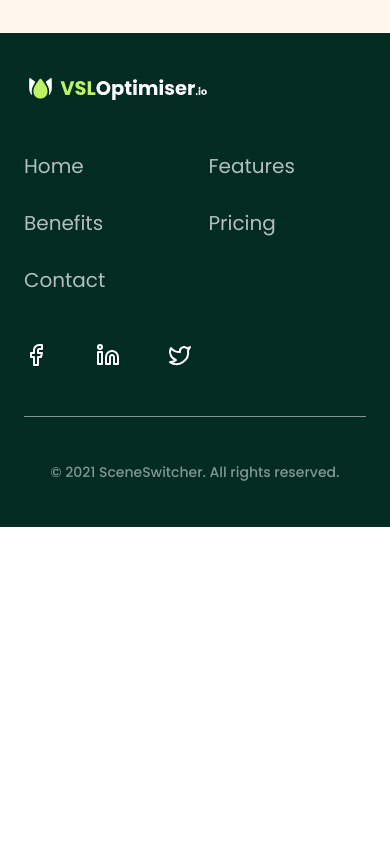
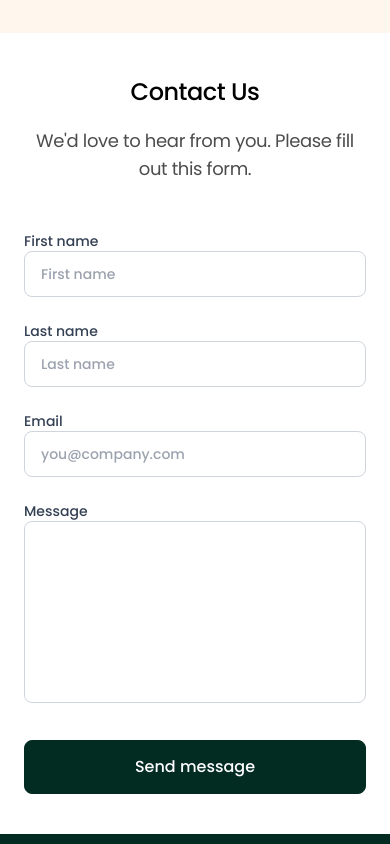
Before and after one commit to singhkaram/scene_switcher, a Next.js app: page / in a window 390 px wide. Shown: the part 2140-2984 px from the top of the page. Before the commit the page ends 2667 px from the top, so only its background shows below. Built offline with nearby package versions, Linux system fonts and the light colour scheme.

Commit message:
update: added form

```diff
--- a/src/app/page.tsx
+++ b/src/app/page.tsx
@@ -1,9 +1,18 @@
+"use client";
+
 import { BenefitsData } from "@/data";
 import styles from "@/styles/styles.module.css";
 import Image from "next/image";
 import Link from "next/link";
+import { useEffect, useState } from "react"; // Add useState and useEffect
 
 export default function Home() {
+  const [isClient, setIsClient] = useState(false); // State to track client-side rendering
+
+  useEffect(() => {
+    setIsClient(true); // Set to true after component mounts
+  }, []);
+
   return (
     <main className={styles.main_container}>
       <section className={styles.hero_section_container}>
@@ -58,9 +67,42 @@ export default function Home() {
         </p>
       </section>
       {/* <section className={styles.pricing_section_container}>pricing</section> */}
-      {/* <section className={styles.contactUs_section_container}>
-        contactus
-      </section> */}
+      <section className={styles.contactUs_section_container}>
+        <div className={styles.contactUs_text_container}>
+          <h1>Contact Us</h1>
+          <p>We&apos;d love to hear from you. Please fill out this form.</p>
+        </div>
+        {isClient && ( // Only render this part on the client
+          <form action="#" className={styles.form_container}>
+            <span className={styles.name_input_container}>
+              <label htmlFor="firstName">
+                First name
+                <input type="text" placeholder="First name" />
+              </label>
+              <label htmlFor="lastName">
+                Last name
+                <input type="text" placeholder="Last name" />
+              </label>
+            </span>
+            <label htmlFor="email">
+              Email
+              <input type="email" placeholder="you@company.com" />
+            </label>
+            <label htmlFor="message">
+              Message
+              <textarea rows={8} />
+            </label>
+            <button
+              type="submit"
+              name="submit"
+              id="submit"
+              className={styles.submit_btn}
+            >
+              Send message
+            </button>
+          </form>
+        )}
+      </section>
     </main>
   );
 }
--- a/src/components/svg/BenefitsIcons.tsx
+++ b/src/components/svg/BenefitsIcons.tsx
@@ -14,9 +14,9 @@ export const MemberLogo = () => {
       <path
         d="M35 37.5C35 35.0246 34.0167 32.6507 32.2663 30.9003C30.516 29.15 28.142 28.1667 25.6667 28.1667M25.6667 28.1667C23.1913 28.1667 20.8173 29.15 19.067 30.9003C17.3167 32.6507 16.3333 35.0246 16.3333 37.5M25.6667 28.1667C28.8883 28.1667 31.5 25.555 31.5 22.3333C31.5 19.1117 28.8883 16.5 25.6667 16.5C22.445 16.5 19.8333 19.1117 19.8333 22.3333C19.8333 25.555 22.445 28.1667 25.6667 28.1667ZM39.6667 36.3333C39.6667 32.4017 37.3333 28.75 35 27C35.767 26.4246 36.3803 25.6689 36.7857 24.8C37.191 23.931 37.3759 22.9755 37.324 22.0181C37.2721 21.0607 36.985 20.1308 36.488 19.3107C35.9911 18.4907 35.2997 17.8058 34.475 17.3167"
         stroke="#022C22"
-        stroke-width="2"
-        stroke-linecap="round"
-        stroke-linejoin="round"
+        strokeWidth="2"
+        strokeLinecap="round"
+        strokeLinejoin="round"
       />
     </svg>
   );
@@ -37,9 +37,9 @@ export const ShareLogo = () => {
       <path
         d="M38.6667 15.3333L30.5 38.6666L25.8333 28.1666M38.6667 15.3333L15.3333 23.4999L25.8333 28.1666M38.6667 15.3333L25.8333 28.1666"
         stroke="#022C22"
-        stroke-width="2"
-        stroke-linecap="round"
-        stroke-linejoin="round"
+        strokeWidth="2"
+        strokeLinecap="round"
+        strokeLinejoin="round"
       />
     </svg>
   );
@@ -60,9 +60,9 @@ export const ConnectLogo = () => {
       <path
         d="M21.1667 25.8333V30.5C21.1667 31.1188 21.4125 31.7123 21.8501 32.1499C22.2877 32.5875 22.8812 32.8333 23.5 32.8333H28.1667M18.8333 16.5H23.5C24.7887 16.5 25.8333 17.5447 25.8333 18.8333V23.5C25.8333 24.7887 24.7887 25.8333 23.5 25.8333H18.8333C17.5447 25.8333 16.5 24.7887 16.5 23.5V18.8333C16.5 17.5447 17.5447 16.5 18.8333 16.5ZM30.5 28.1667H35.1667C36.4553 28.1667 37.5 29.2113 37.5 30.5V35.1667C37.5 36.4553 36.4553 37.5 35.1667 37.5H30.5C29.2113 37.5 28.1667 36.4553 28.1667 35.1667V30.5C28.1667 29.2113 29.2113 28.1667 30.5 28.1667Z"
         stroke="#022C22"
-        stroke-width="2"
-        stroke-linecap="round"
-        stroke-linejoin="round"
+        strokeWidth="2"
+        strokeLinecap="round"
+        strokeLinejoin="round"
       />
     </svg>
   );
--- a/src/components/svg/FooterIcons.tsx
+++ b/src/components/svg/FooterIcons.tsx
@@ -10,9 +10,9 @@ export const FacebookLogo = () => {
       <path
         d="M18 2.05859H15C13.6739 2.05859 12.4021 2.58538 11.4645 3.52306C10.5268 4.46074 10 5.73251 10 7.05859V10.0586H7V14.0586H10V22.0586H14V14.0586H17L18 10.0586H14V7.05859C14 6.79338 14.1054 6.53902 14.2929 6.35149C14.4804 6.16395 14.7348 6.05859 15 6.05859H18V2.05859Z"
         stroke="white"
-        stroke-width="2"
-        stroke-linecap="round"
-        stroke-linejoin="round"
+        strokeWidth="2"
+        strokeLinecap="round"
+        strokeLinejoin="round"
       />
     </svg>
   );
@@ -29,23 +29,23 @@ export const InstagramLogo = () => {
       <path
         d="M16 8.05859C17.5913 8.05859 19.1174 8.69073 20.2426 9.81595C21.3679 10.9412 22 12.4673 22 14.0586V21.0586H18V14.0586C18 13.5282 17.7893 13.0195 17.4142 12.6444C17.0391 12.2693 16.5304 12.0586 16 12.0586C15.4696 12.0586 14.9609 12.2693 14.5858 12.6444C14.2107 13.0195 14 13.5282 14 14.0586V21.0586H10V14.0586C10 12.4673 10.6321 10.9412 11.7574 9.81595C12.8826 8.69073 14.4087 8.05859 16 8.05859Z"
         stroke="white"
-        stroke-width="2"
-        stroke-linecap="round"
-        stroke-linejoin="round"
+        strokeWidth="2"
+        strokeLinecap="round"
+        strokeLinejoin="round"
       />
       <path
         d="M6 9.05859H2V21.0586H6V9.05859Z"
         stroke="white"
-        stroke-width="2"
-        stroke-linecap="round"
-        stroke-linejoin="round"
+        strokeWidth="2"
+        strokeLinecap="round"
+        strokeLinejoin="round"
       />
       <path
         d="M4 6.05859C5.10457 6.05859 6 5.16316 6 4.05859C6 2.95402 5.10457 2.05859 4 2.05859C2.89543 2.05859 2 2.95402 2 4.05859C2 5.16316 2.89543 6.05859 4 6.05859Z"
         stroke="white"
-        stroke-width="2"
-        stroke-linecap="round"
-        stroke-linejoin="round"
+        strokeWidth="2"
+        strokeLinecap="round"
+        strokeLinejoin="round"
       />
     </svg>
   );
@@ -62,9 +62,9 @@ export const TwitterLogo = () => {
       <path
         d="M22 4.05862C22 4.05862 21.3 6.15862 20 7.45862C21.6 17.4586 10.6 24.7586 2 19.0586C4.2 19.1586 6.4 18.4586 8 17.0586C3 15.5586 0.5 9.65862 3 5.05862C5.2 7.65862 8.6 9.15862 12 9.05862C11.1 4.85862 16 2.45862 19 5.25862C20.1 5.25862 22 4.05862 22 4.05862Z"
         stroke="white"
-        stroke-width="2"
-        stroke-linecap="round"
-        stroke-linejoin="round"
+        strokeWidth="2"
+        strokeLinecap="round"
+        strokeLinejoin="round"
       />
     </svg>
   );
--- a/src/components/svg/NavbarIcons.tsx
+++ b/src/components/svg/NavbarIcons.tsx
@@ -48,9 +48,9 @@ export const Hamburger = ({ className }: IconProps) => {
       <path
         d="M3 6H21M3 12H21M3 18H21"
         stroke="white"
-        stroke-width="2"
-        stroke-linecap="round"
-        stroke-linejoin="round"
+        strokeWidth="2"
+        strokeLinecap="round"
+        strokeLinejoin="round"
       />
     </svg>
   );
--- a/src/styles/globals.css
+++ b/src/styles/globals.css
@@ -13,6 +13,7 @@ body {
   max-width: 1440px;
   width: 100%;
   margin: 0 auto;
+  scroll-behavior: smooth;
 }
 
 *,
--- a/src/styles/styles.module.css
+++ b/src/styles/styles.module.css
@@ -127,6 +127,90 @@
   text-align: center;
   color: var(--black_2, #000000b2);
 }
+/* contactUs_section */
+.contactUs_section_container {
+  max-width: 768px;
+  width: 100%;
+  margin: 0 auto;
+  padding: 40px 24px;
+}
+.contactUs_text_container {
+  margin-bottom: 64px;
+}
+.name_input_container {
+  display: flex;
+  justify-content: center;
+  align-items: center;
+  gap: 32px;
+}
+.contactUs_text_container h1 {
+  font-size: 40px;
+  font-weight: 600;
+  line-height: 44px;
+  letter-spacing: -0.02em;
+  text-align: center;
+  color: var(--black, rgba(0, 0, 0, 1));
+}
+.contactUs_text_container p {
+  margin-top: 20px;
+  font-size: 18px;
+  font-weight: 400;
+  line-height: 44px;
+  letter-spacing: -0.02em;
+  text-align: center;
+  color: var(--black_2, rgba(0, 0, 0, 0.7));
+}
+.form_container {
+  max-width: 480px;
+  width: 100%;
+  margin: 0 auto;
+  display: flex;
+  flex-direction: column;
+  gap: 24px;
+}
+.form_container label {
+  font-size: 14px;
+  font-weight: 500;
+  line-height: 20px;
+  text-align: left;
+  color: rgba(52, 64, 84, 1);
+}
+.form_container input {
+  width: 100%;
+  padding: 12px 16px 12px 16px;
+  border-radius: 8px;
+  border: 1px solid rgba(208, 213, 221, 1);
+}
+.form_container textarea {
+  max-width: 480px;
+  padding: 10px 14px 10px 14px;
+  border-radius: 8px;
+  width: 100%;
+  border: 1px solid rgba(208, 213, 221, 1);
+  resize: none;
+}
+.submit_btn {
+  max-width: 480px;
+  width: 100%;
+  margin: 0 auto;
+  margin-top: 8px;
+  padding: 14px 20px 14px 20px;
+  border-radius: 50px;
+  background: var(--english_holly, rgba(2, 44, 34, 1));
+  border: 1px solid var(--english_holly, rgba(2, 44, 34, 1));
+  font-size: 16px;
+  font-weight: 500;
+  line-height: 24px;
+  text-align: center;
+  color: rgba(255, 255, 255, 1);
+}
+
+@media screen and (max-width: 1024px) {
+  .benefits_card_container {
+    grid-template-columns: repeat(2, 1fr);
+    align-items: center;
+  }
+}
 
 @media screen and (max-width: 768px) {
   /* hero_section */
@@ -179,4 +263,38 @@
     line-height: 24px;
     letter-spacing: 0.01em;
   }
+
+  /* contactUs_section */
+  .name_input_container {
+    display: flex;
+    flex-direction: column;
+    justify-content: unset;
+    align-items: unset;
+    gap: 24px;
+  }
+  .contactUs_text_container h1 {
+    font-size: 24px;
+    font-weight: 500;
+    line-height: 38px;
+    text-align: center;
+  }
+  .contactUs_text_container p {
+    margin-top: 16px;
+    font-size: 18px;
+    font-weight: 400;
+    line-height: 28px;
+    text-align: center;
+  }
+  .contactUs_text_container {
+    margin-bottom: 48px;
+  }
+  .form_container label {
+    font-size: 14px;
+    font-weight: 500;
+    line-height: 20px;
+    text-align: left;
+  }
+  .submit_btn {
+    border-radius: 8px;
+  }
 }
```
